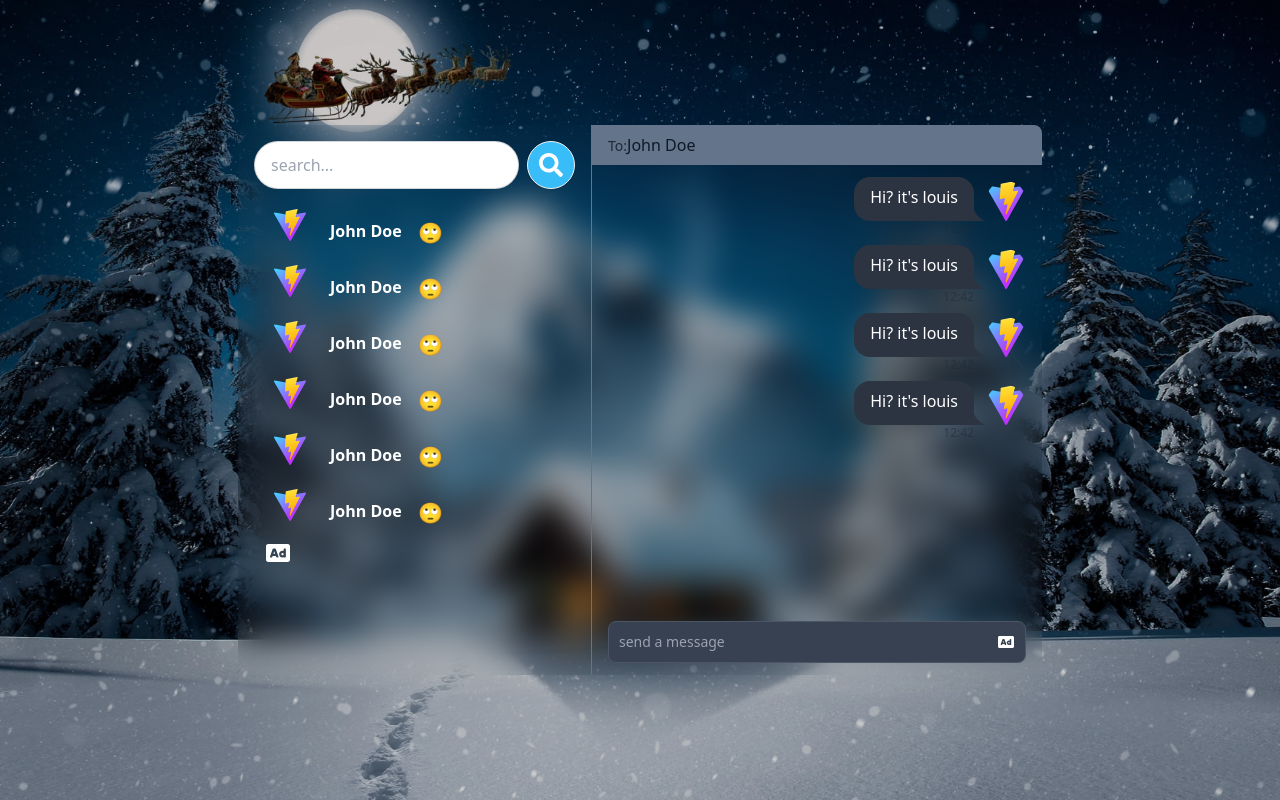
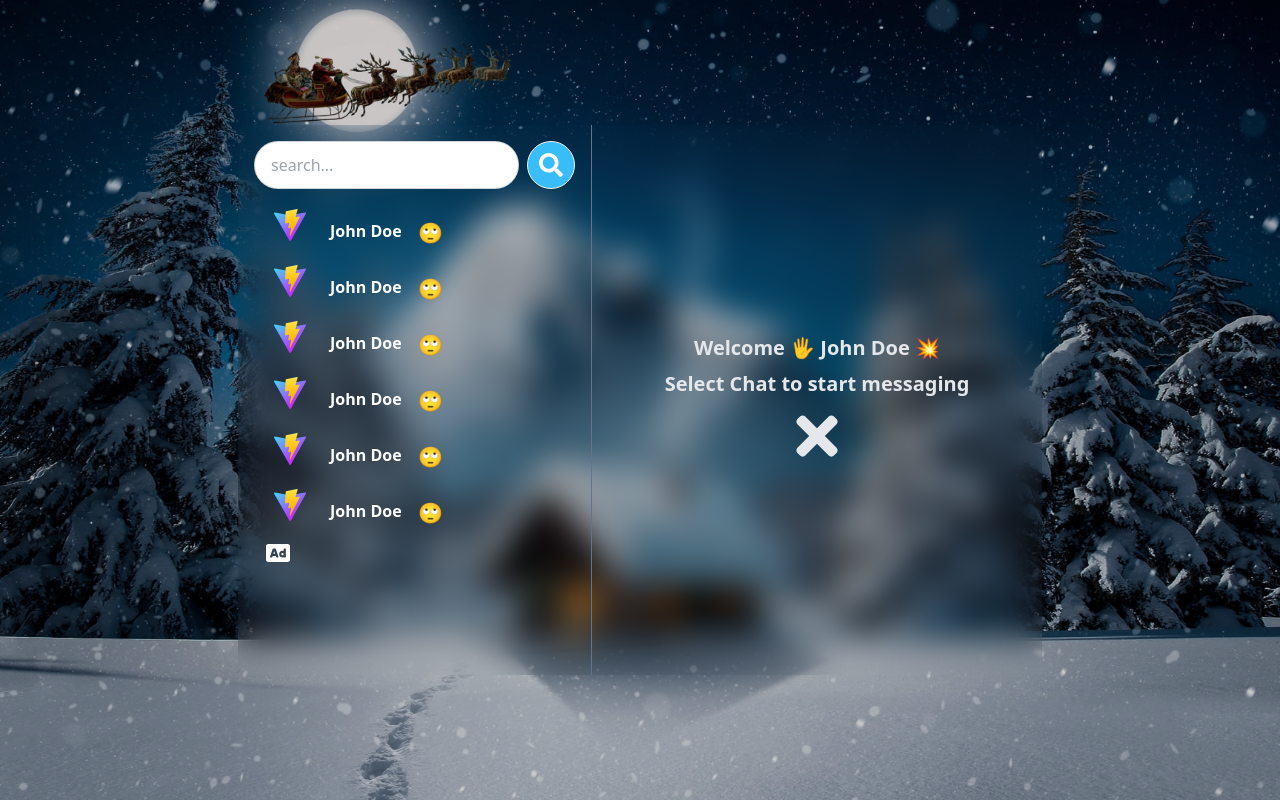
Before and after one commit to louissosthenes9/LetsChat, a React (Vite) app in the folder frontend/: page / in a window 1280 px wide. Built offline with nearby package versions, Linux system fonts and the light colour scheme.

Commit message:
added components for chat selected

```diff
--- a/frontend/src/components/messages/MessageContainer.jsx
+++ b/frontend/src/components/messages/MessageContainer.jsx
@@ -1,10 +1,15 @@
 import React from 'react'
 import Messages from './Messages'
 import MessageInput from './MessageInput'
+import NoChatSelected from './NoChatSelected';
 
 export default function MessageContainer() {
+    const NoChat = true;
     return (
         <div className='md:min-w-[450px] flex flex-col'>
+            {NoChat ? (
+                <NoChatSelected/>
+            ) : (
                 <>
                     {/* Header to display the receiver's name */}
                     <div className="bg-slate-500 px-4 py-2 mb-2">
@@ -18,6 +23,8 @@
                     <Messages />
                     <MessageInput />
                 </>
+            )}
+
         </div>
     )
 }
--- /dev/null
+++ b/frontend/src/components/messages/NoChatSelected.jsx
@@ -0,0 +1,15 @@
+import React from 'react'
+import {FaTimes} from 'react-icons/fa'
+const NoChatSelected = () => {
+    return (
+        <div className="flex items-center w-full justify-center h-full">
+            <div className="px-2 text-center sm:text-lg md:text-xl text-gray-200 font-semibold flex flex-col items-center gap-2">
+                <p>Welcome 🖐 John Doe 💥</p>
+                <p>Select Chat to start messaging</p>
+                <FaTimes className='text-3xl md:text-6xl text-center' />
+            </div>
+        </div>
+    )
+}
+
+export default NoChatSelected
```
Also changed, not shown: frontend/src/components/messages/Message.jsx (line endings or trailing spaces). Lines whose indentation alone changed are shown as unchanged.
